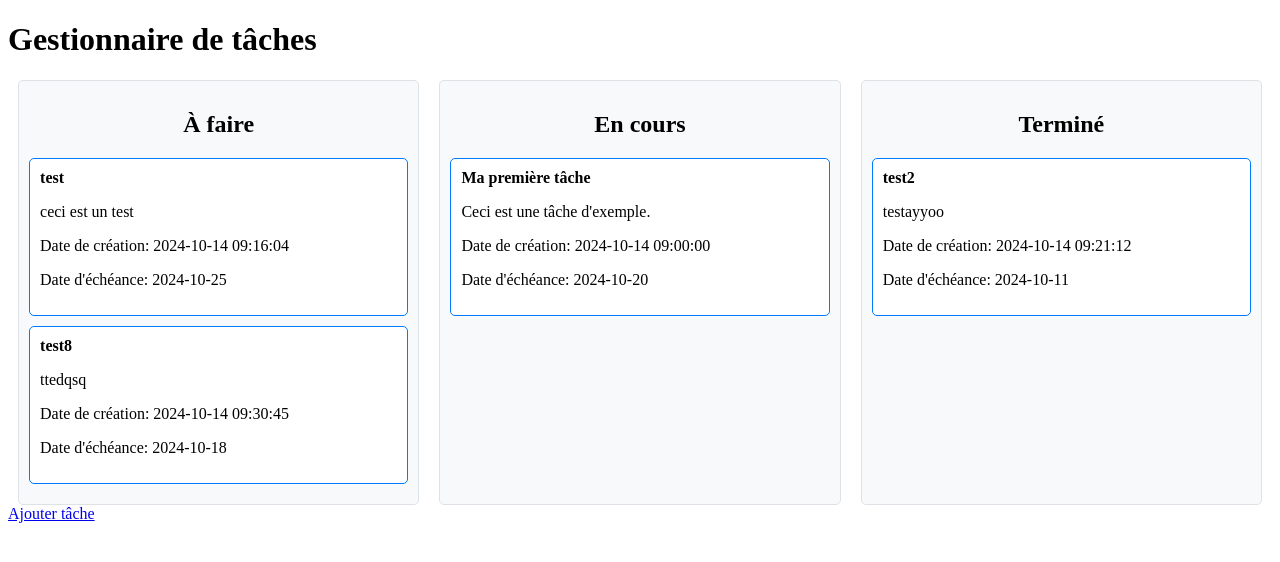
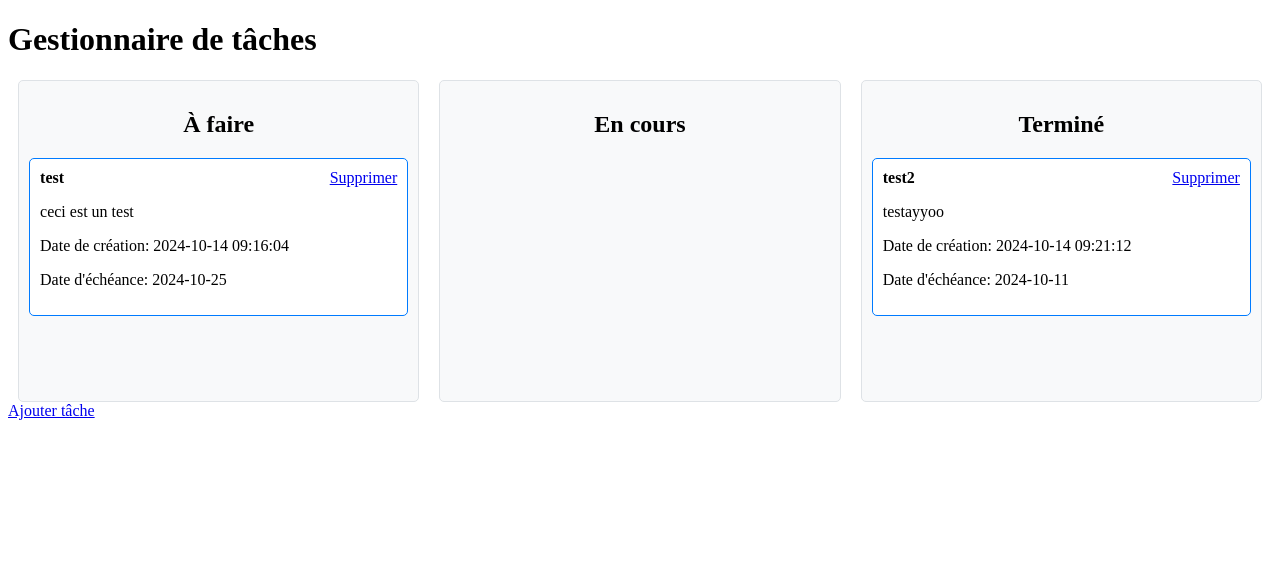
Before and after one commit to jeremy-prt/b3-todo-2024, a PHP site: page /app/views/tasks/index.php in a window 1280 px wide. Shown: the top 562 px of the page. Run offline with PHP 8.4, Linux system fonts and the light colour scheme.

Commit message:
fonction supprimer tache

```diff
--- a/app/controllers/TaskController.php
+++ b/app/controllers/TaskController.php
@@ -45,4 +45,18 @@ class TaskController
         }
         file_put_contents($this->tasksFile, json_encode($tasks, JSON_PRETTY_PRINT));
     }
+
+    public function deleteTask($id)
+    {
+      $tasks = $this->getTasks();
+      // Filtrer les tâches pour supprimer celle qui correspond à l'ID
+      $tasks = array_filter($tasks, function($task) use ($id) {
+          return $task['id'] !== $id;
+      });
+
+      // Réécrire le fichier JSON avec les tâches restantes
+      file_put_contents($this->tasksFile, json_encode($tasks, JSON_PRETTY_PRINT));
+    }
+
+
 }
--- a/app/views/tasks/index.php
+++ b/app/views/tasks/index.php
@@ -30,6 +30,7 @@ if ($_SERVER['REQUEST_METHOD'] === 'POST' && isset($_POST['task_id'])) {
                     <div class="task" id="<?php echo $task['id']; ?>" draggable="true" ondragstart="drag(event)">
                         <div class="task-header">
                             <strong><?php echo htmlspecialchars($task['title']); ?></strong>
+                            <a href="delete.php?id=<?php echo $task['id']; ?>" class="delete-button">Supprimer</a>
                         </div>
                         <p><?php echo htmlspecialchars($task['description']); ?></p>
                         <p>Date de création: <?php echo htmlspecialchars($task['created_at']); ?></p>
@@ -47,6 +48,7 @@ if ($_SERVER['REQUEST_METHOD'] === 'POST' && isset($_POST['task_id'])) {
                     <div class="task" id="<?php echo $task['id']; ?>" draggable="true" ondragstart="drag(event)">
                         <div class="task-header">
                             <strong><?php echo htmlspecialchars($task['title']); ?></strong>
+                            <a href="delete.php?id=<?php echo $task['id']; ?>" class="delete-button" onclick="return confirm('Êtes-vous sûr de vouloir supprimer cette tâche ?');">Supprimer</a>
                         </div>
                         <p><?php echo htmlspecialchars($task['description']); ?></p>
                         <p>Date de création: <?php echo htmlspecialchars($task['created_at']); ?></p>
@@ -64,6 +66,7 @@ if ($_SERVER['REQUEST_METHOD'] === 'POST' && isset($_POST['task_id'])) {
                     <div class="task" id="<?php echo $task['id']; ?>" draggable="true" ondragstart="drag(event)">
                         <div class="task-header">
                             <strong><?php echo htmlspecialchars($task['title']); ?></strong>
+                            <a href="delete.php?id=<?php echo $task['id']; ?>" class="delete-button" onclick="return confirm('Êtes-vous sûr de vouloir supprimer cette tâche ?');">Supprimer</a>
                         </div>
                         <p><?php echo htmlspecialchars($task['description']); ?></p>
                         <p>Date de création: <?php echo htmlspecialchars($task['created_at']); ?></p>
--- a/tasks.json
+++ b/tasks.json
@@ -1,13 +1,5 @@
-[
-    {
-        "id": "1",
-        "title": "Ma premi\u00e8re t\u00e2che",
-        "description": "Ceci est une t\u00e2che d'exemple.",
-        "status": "in_progress",
-        "created_at": "2024-10-14 09:00:00",
-        "due_date": "2024-10-20"
-    },
-    {
+{
+    "1": {
         "id": "670ce1545ca28",
         "title": "test",
         "description": "ceci est un test",
@@ -15,20 +7,12 @@
         "created_at": "2024-10-14 09:16:04",
         "due_date": "2024-10-25"
     },
-    {
+    "2": {
         "id": "670ce2886872e",
         "title": "test2",
         "description": "testayyoo",
         "status": "done",
         "created_at": "2024-10-14 09:21:12",
         "due_date": "2024-10-11"
-    },
-    {
-        "id": "670ce4c5ebd29",
-        "title": "test8",
-        "description": "ttedqsq",
-        "status": "todo",
-        "created_at": "2024-10-14 09:30:45",
-        "due_date": "2024-10-18"
     }
-]
+}
```
Also changed, not shown: app/views/tasks/delete.php (added, +11 -0 lines).
